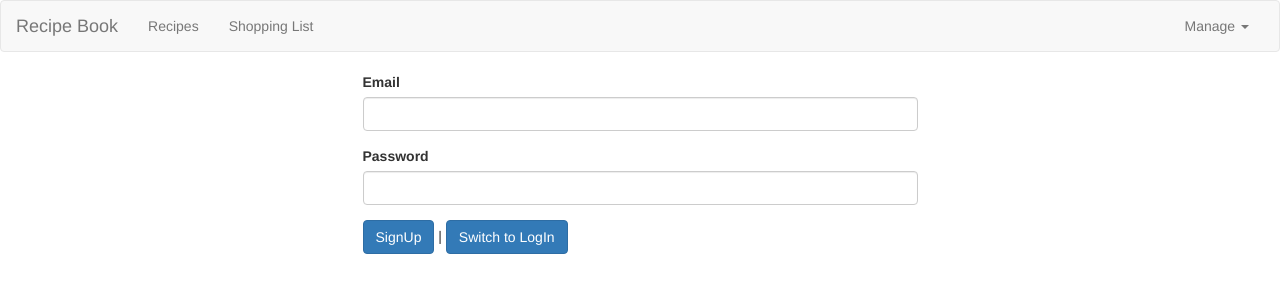
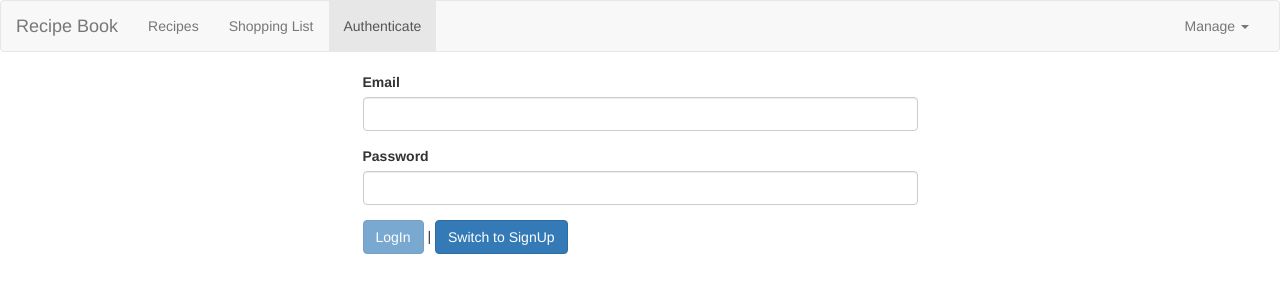
Before and after one commit to surajrocks1997/Recipes-and-Shopping, an Angular app: page /auth in a window 1280 px wide. Shown: the top 300 px of the page. Built offline with nearby package versions, Linux system fonts and the light colour scheme.

Commit message:
handling auth page form input

```diff
--- a/src/app/auth/auth.component.html
+++ b/src/app/auth/auth.component.html
@@ -1,17 +1,38 @@
 <div class="row">
   <div class="col-xs-12 col-md-6 col-md-offset-3">
-    <form>
+    <form #authForm="ngForm" (ngSubmit)="onSubmit(authForm)">
       <div class="form-group">
         <label for="email">Email</label>
-        <input type="email" id="email" class="form-control" />
+        <input
+          type="email"
+          id="email"
+          class="form-control"
+          ngModel
+          name="email"
+          required
+          email
+        />
       </div>
       <div class="form-group">
         <label for="password">Password</label>
-        <input type="password" id="password" class="form-control" />
+        <input
+          type="password"
+          id="password"
+          class="form-control"
+          ngModel
+          name="password"
+          required
+          minlength="6"
+        />
       </div>
       <div>
-        <button class="btn btn-primary">SignUp</button> |
-        <button class="btn btn-primary">Switch to LogIn</button>
+        <button class="btn btn-primary" type="submit" [disabled]="!authForm.valid">
+          {{ isLoginMode ? "LogIn" : "SignUp" }}
+        </button>
+        |
+        <button class="btn btn-primary" type="button" (click)="onSwitchMode()">
+          Switch to {{ isLoginMode ? "SignUp" : "LogIn" }}
+        </button>
       </div>
     </form>
   </div>
--- a/src/app/auth/auth.component.ts
+++ b/src/app/auth/auth.component.ts
@@ -1,15 +1,24 @@
 import { Component, OnInit } from '@angular/core';
+import { NgForm } from '@angular/forms';
 
 @Component({
   selector: 'app-auth',
   templateUrl: './auth.component.html',
-  styleUrls: ['./auth.component.css']
+  styleUrls: ['./auth.component.css'],
 })
 export class AuthComponent implements OnInit {
+  isLoginMode = true;
 
-  constructor() { }
+  constructor() {}
 
-  ngOnInit(): void {
+  ngOnInit(): void {}
+
+  onSwitchMode(): void {
+    this.isLoginMode = !this.isLoginMode;
   }
 
+  onSubmit(form: NgForm): void {
+    console.log(form.value);
+    form.reset();
+  }
 }
--- a/src/app/header/header.component.html
+++ b/src/app/header/header.component.html
@@ -20,6 +20,9 @@
         <li routerLinkActive="active">
           <a routerLink="/shopping-list">Shopping List</a>
         </li>
+        <li routerLinkActive="active">
+          <a routerLink="/auth">Authenticate</a>
+        </li>
       </ul>
 
       <ul class="nav navbar-nav navbar-right">
```
